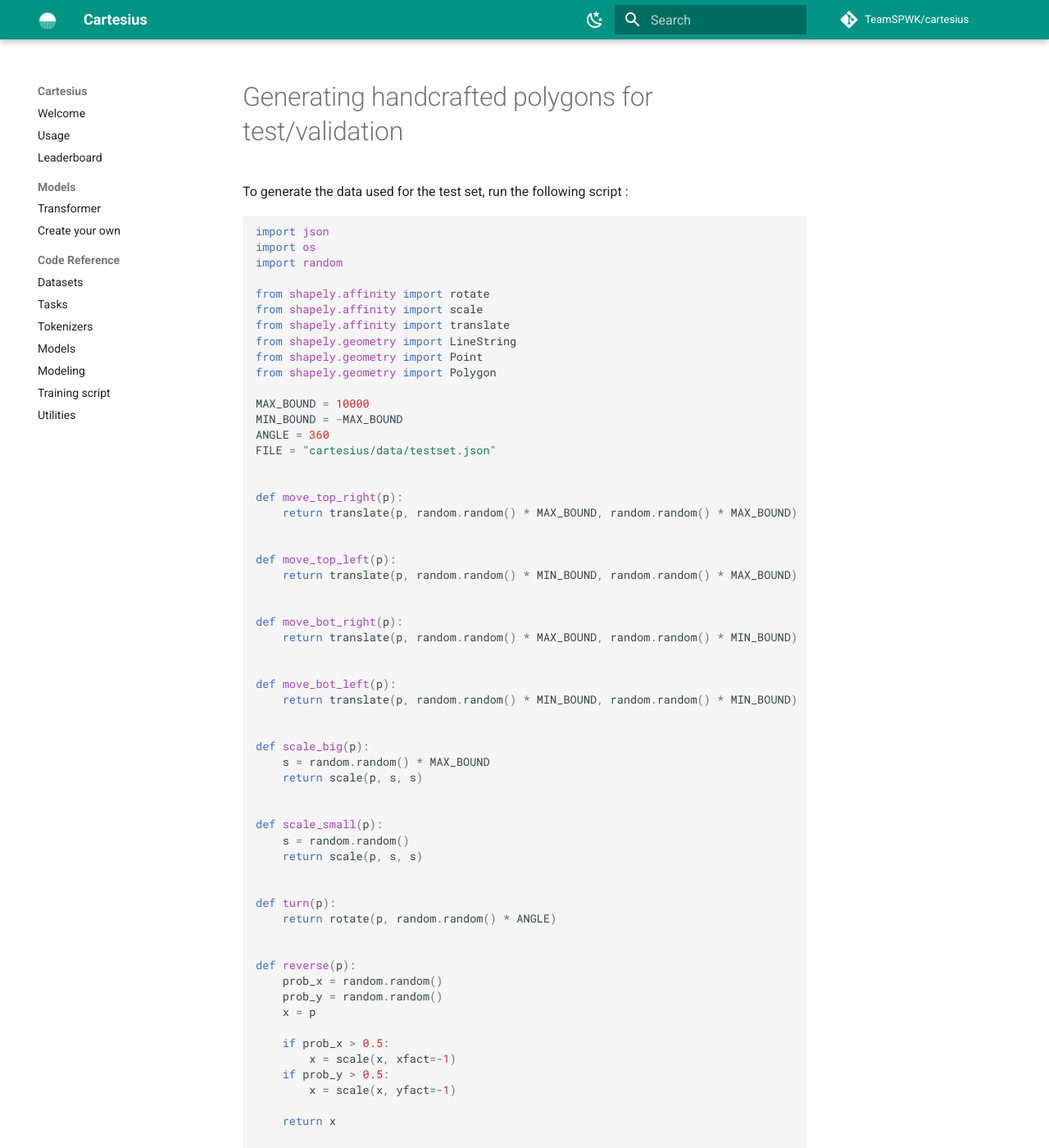
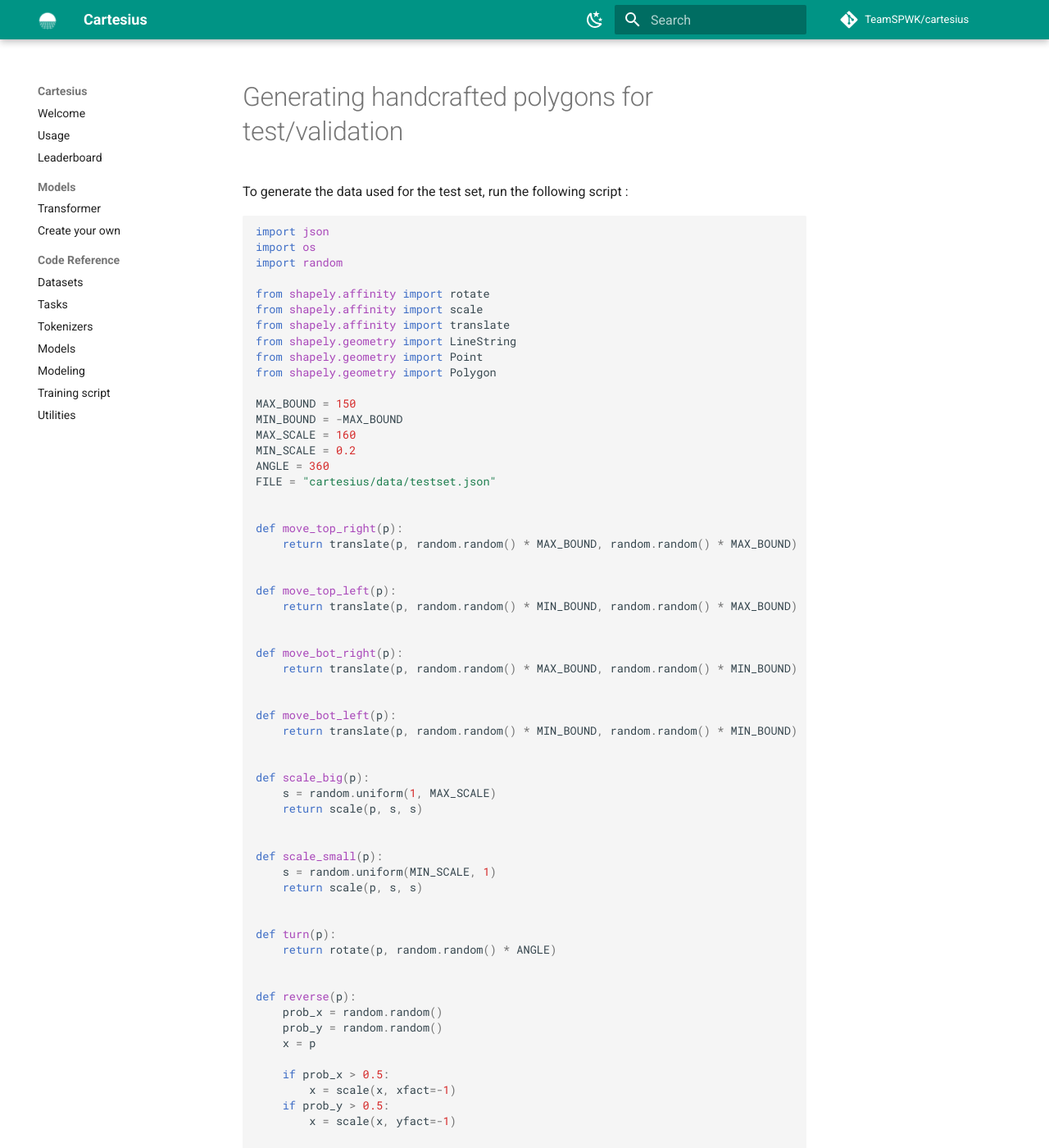
Before and after one commit to TeamSPWK/cartesius, an MkDocs documentation site: the page built from docs/gen_handcraft_poly.md, in a window 1280 px wide and 1400 px high. Shown: the whole window at 82% size. Built offline with MkDocs 1.6.1 and Material for MkDocs 9.7.7, drawn with Linux system fonts in a browser that asks for light colours; comment, search, counter and statistics services are not loaded.

Commit message:
:memo: Update the docs for data gen

```diff
--- a/docs/gen_handcraft_poly.md
+++ b/docs/gen_handcraft_poly.md
@@ -14,8 +14,10 @@ from shapely.geometry import LineString
 from shapely.geometry import Point
 from shapely.geometry import Polygon
 
-MAX_BOUND = 10000
+MAX_BOUND = 150
 MIN_BOUND = -MAX_BOUND
+MAX_SCALE = 160
+MIN_SCALE = 0.2
 ANGLE = 360
 FILE = "cartesius/data/testset.json"
 
@@ -37,12 +39,12 @@ def move_bot_left(p):
 
 
 def scale_big(p):
-    s = random.random() * MAX_BOUND
+    s = random.uniform(1, MAX_SCALE)
     return scale(p, s, s)
 
 
 def scale_small(p):
-    s = random.random()
+    s = random.uniform(MIN_SCALE, 1)
     return scale(p, s, s)
 
 
```
